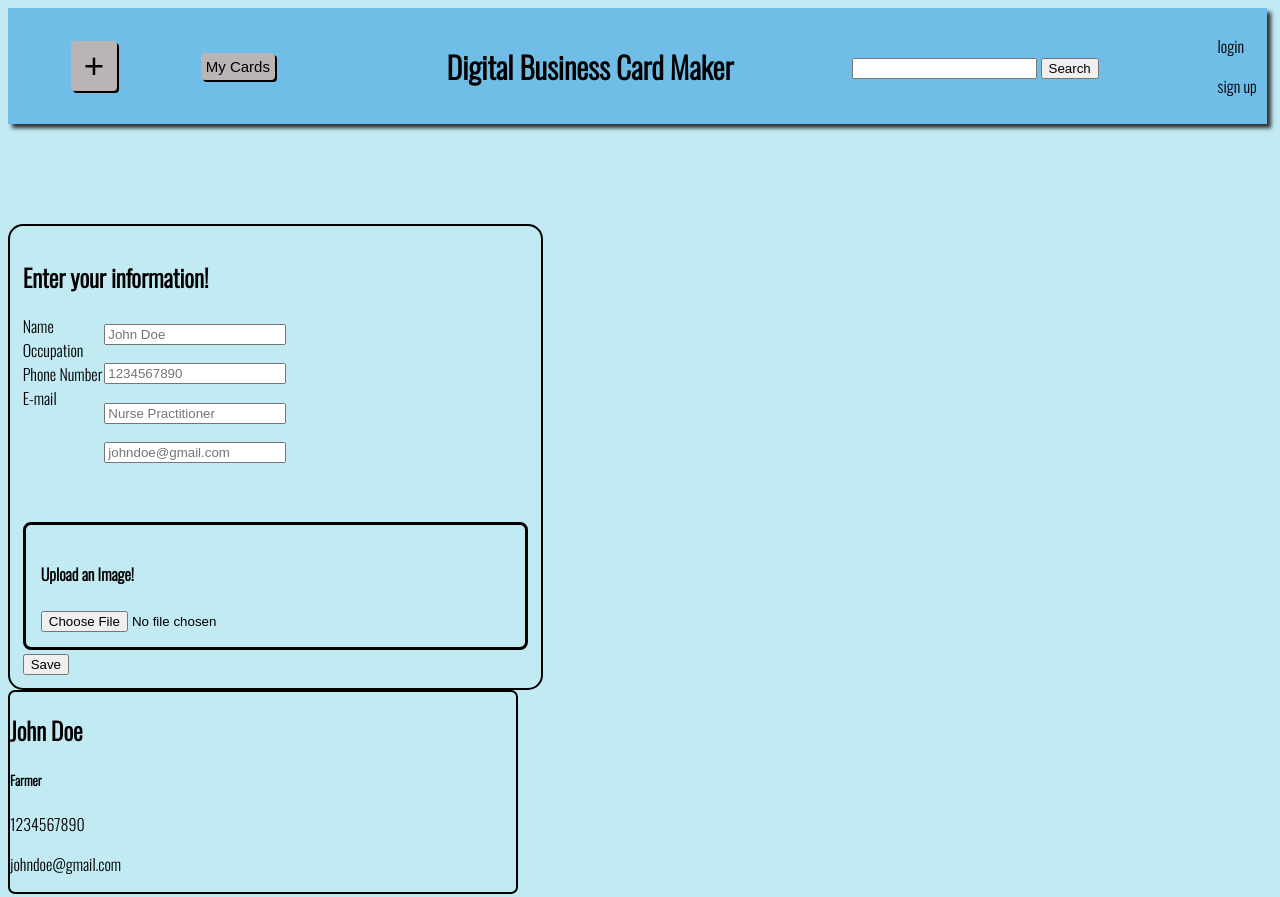
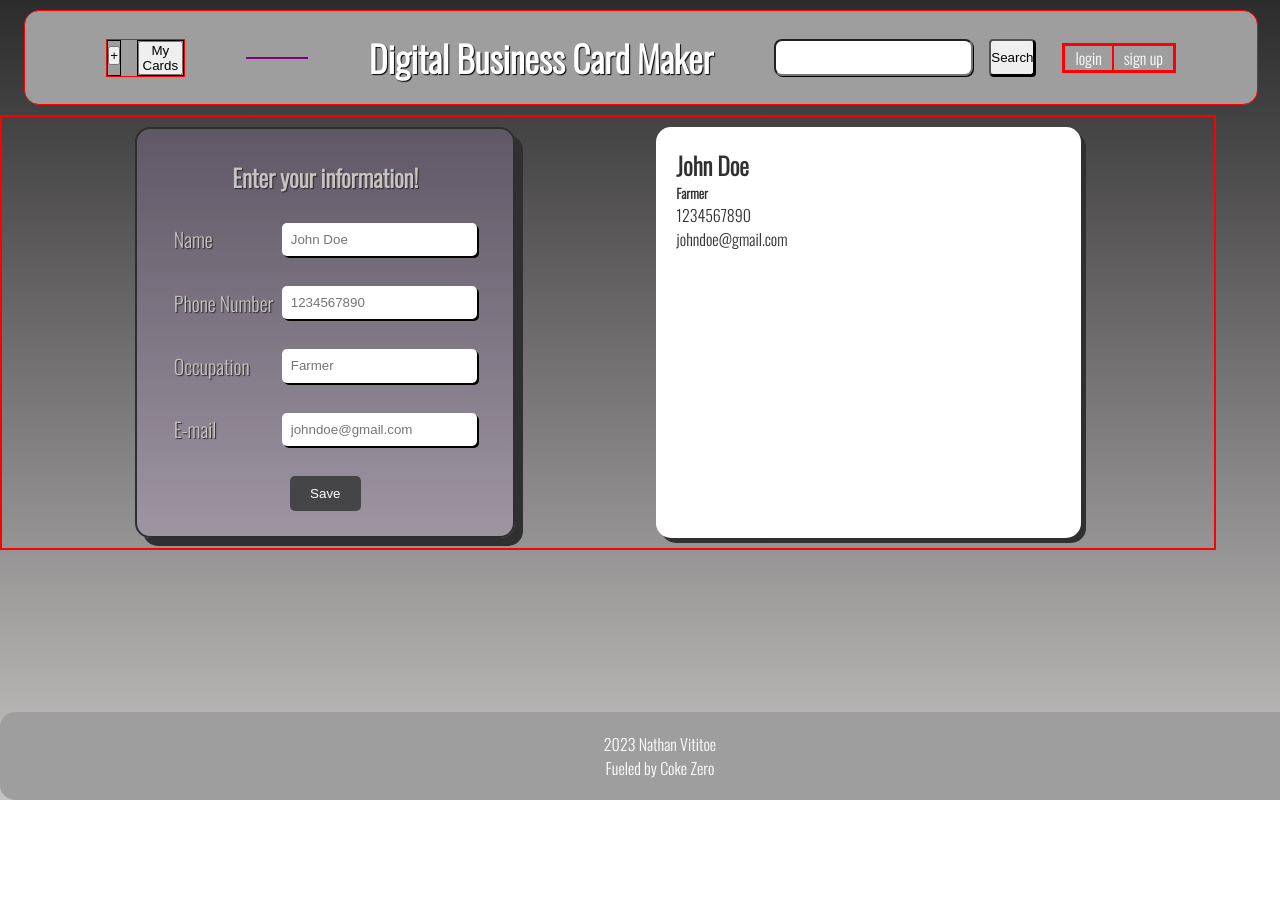
Before and after one commit to Nathanvititoe/FullStackMVP, a website: page public/index.html in a window 1280 px wide. Shown: the top 897 px of the page. After the commit the page ends 800 px from the top, so only its background shows below. Drawn offline with nearby package versions, Linux system fonts and the light colour scheme.

Commit message:
changed up the styling

```diff
--- a/public/index.html
+++ b/public/index.html
@@ -5,15 +5,18 @@
     <meta name="viewport" content="width=device-width, initial-scale=1.0" />
     <title>Business Card Generator</title>
     <script defer src="app.js"></script>
-    <link rel="stylesheet" href="style.css" />
-    <link rel="preconnect" href="https://fonts.googleapis.com">
-    <link rel="preconnect" href="https://fonts.gstatic.com" crossorigin>
-    <link href="https://fonts.googleapis.com/css2?family=Oswald:wght@300&family=Quicksand&display=swap" rel="stylesheet">
+    <link rel="stylesheet" href="styles.css" />
+    <link rel="preconnect" href="https://fonts.googleapis.com" />
+    <link rel="preconnect" href="https://fonts.gstatic.com" crossorigin />
+    <link
+      href="https://fonts.googleapis.com/css2?family=Oswald:wght@300&family=Quicksand&display=swap"
+      rel="stylesheet"
+    />
   </head>
   <body>
     <div class="page-Container">
       <!--NAVBAR CONTAINER-->
-      <div class="navbar">
+      <nav class="navbar">
         <div class="card-nav">
           <div id="addCard">
             <button id="addCard-btn">+</button>
@@ -22,11 +25,13 @@
             <button id="myCards-btn">My Cards</button>
           </div>
         </div>
+        <div id="spacer">
+        </div>
         <a href="/index.html"><h1>Digital Business Card Maker</h1></a>
         <form action="/cards" method="GET" id="search-form">
           <div class="search">
             <input id="searchBar-field" type="text" />
-            <input type="submit" value="Search" id="search-btn">
+            <input type="submit" value="Search" id="search-btn" />
           </div>
         </form>
         <div class="account-btns">
@@ -37,57 +42,88 @@
             <p>sign up</p>
           </div>
         </div>
-      </div>
+      </nav>
       <!--END OF NAVBAR CONTAINER-->
       <!--FORM CONTAINER-->
+      <div class="form-example-container">
         <div class="form-container">
-        <h2>Enter your information!</h2>
-        <div class="input-container">
-          <form action="/cards" method="post" class="form-fields" id="form-form">
+          <h2 id="form-h2">Enter your information!</h2>
+          <form
+            action="/cards"
+            method="post"
+            class="form-fields"
+            id="form-form"
+          >
             <div class="form-box">
-              <div class="input-labels">
-                <label for="name-input">Name</label>
-                <label for="occupation">Occupation</label>
-                <label for="phone-input">Phone Number</label>
-                <label for="email-input">E-mail</label>
-              </div>
-              <div class="input-fields">
+              <div class="name">
+                <label
+                  for="name-input"
+                  class="form-item"
+                  class="form-label"
+                  id="name-label"
+                  >Name</label
+                >
                 <input
                   type="text"
+                  class="form-item"
                   name="Name"
                   placeholder="John Doe"
                   id="name-input"
                 />
+              </div>
+              <div class="phone">
+                <label
+                  for="phone-input"
+                  class="form-item"
+                  class="form-label"
+                  id="phone-label"
+                  >Phone Number</label
+                >
                 <input
                   type="text"
+                  class="form-item"
                   name="phone_number"
                   placeholder="1234567890"
                   id="phone-input"
                 />
+              </div>
+              <div class="job">
+                <label
+                  for="occupation"
+                  class="form-item"
+                  class="form-label"
+                  id="job-label"
+                  >Occupation</label
+                >
+                <input
+                  class="form-item"
+                  type="text"
+                  name="occupation"
+                  placeholder="Farmer"
+                  id="occupation-input"
+                />
+              </div>
+              <div class="email">
+                <label
+                  for="email-input"
+                  class="form-item"
+                  class="form-label"
+                  id="email-label"
+                  >E-mail</label
+                >
                 <input
                   type="text"
-                  name="occupation"
-                  placeholder="Nurse Practitioner"
-                  id="occupation-input"
-                />
-                <input
-                  type="text"
+                  class="form-item"
                   name="email"
                   placeholder="johndoe@gmail.com"
                   id="email-input"
                 />
               </div>
             </div>
-
-            <div class="imgBox">
-              <h4>Upload an Image!</h4>
-              <input type="file" id="imgUpload" name="image" />
-            </div>
             <div id="submit-btn-container">
-                <input id="form-submit-btn" type="submit" value="Save">
+              <input id="form-submit-btn" type="submit" value="Save" />
             </div>
           </form>
-        </div>
         </div>
         <!--END OF FORM CONTAINER-->
         <!--EXAMPLE CARD-->
@@ -110,6 +146,7 @@
             </div>
           </div>
         </div>
+      </div>
       <!--END OF EXAMPLE CARD-->
       <!--Login modals-->
       <div id="login-modal" class="modal">
@@ -119,10 +156,15 @@
           <div class="user-pass">
             <form id="loginForm">
               <label for="username-login">Username:</label>
-              <input type="text" id="username-login" name="username" required>
+              <input type="text" id="username-login" name="username" required />
               <label for="password-login">Password:</label>
-              <input type="password" id="password-login" name="passwords" required>
-              <input type="submit" value="Login"></input>
+              <input
+                type="password"
+                id="password-login"
+                name="passwords"
+                required
+              />
+              <input type="submit" value="Login" />
             </form>
           </div>
           <div id="message"></div>
@@ -136,17 +178,21 @@
           <h2>Sign Up</h2>
           <form id="signupForm">
             <label for="username-signup">Username:</label>
-            <input type="text" id="username-signup" name="username" required>
+            <input type="text" id="username-signup" name="username" required />
             <label for="password-signup">Password:</label>
-            <input type="password" id="password-signup" name="passwords" required>
-            <input type="submit"></input>
+            <input
+              type="password"
+              id="password-signup"
+              name="passwords"
+              required
+            />
+            <input type="submit" />
           </form>
         </div>
       </div>
       <!--END OF SIGNUP MODALS-->
       <!--MY CARDS LIST-->
-      <ul class="myCards">
-      </ul>
+      <ul class="myCards"></ul>
       <!--END OF MYCARDS LIST-->
       <!--FOOTER -->
       <div class="footer-container">
--- a/public/style.css
+++ /dev/null
@@ -1,163 +0,0 @@
-/* contains whole page */
-body {
-    background-color: rgb(193, 234, 243);
-    font-family: 'Oswald', sans-serif;
-}
-.page-container {
-  display: flex;
-  overflow-x: auto;
-  margin: 0 auto;
-}
-
-/* removes anchor defaults */
-a {
-  text-decoration: none;
-  color: inherit;
-}
-
-/*  navbar container styling */
-.navbar {
-  display: flex;
-  justify-content: space-between;
-  align-items: center;
-  width: 98%;
-  padding: 10px;
-  box-shadow: 4px 4px 4px rgb(49, 47, 47);
-  /* background-color: rgb(101, 97, 97); */
-  background-color: rgb(112, 190, 231);
-}
-
-/* page title styling */
-.navbar h1 {
-  margin: 0;
-  font-size: 30px;
-}
-
-/* includes add card and my card button */
-.card-nav {
-  display: flex;
-  align-items: center;
-  justify-content: space-evenly;
-  width: 25%;
-}
-
-/* styles addCard btn specifically  */
-#addCard-btn {
-  padding: 5px;
-  font-size: 35px;
-  background-color: #bab4b4;
-  width: 60%;
-  color: #010101;
-  border-radius: 4px;
-  border: none;
-  cursor: pointer;
-  box-shadow: 2px 2px;
-  transition: background-color 0.3s ease;
-}
-
-/* sets proper width for addCard container  */
-#addCard {
-  width: 25%;
-}
-
-/* my card btn styling */
-#myCards-btn {
-    padding: 5px;
-    font-size: 15px;
-    background-color: #bab4b4;
-    color: #010101;
-    height: 35%;
-    border: none;
-    border-radius: 4px;
-    cursor: pointer;
-    box-shadow: 2px 2px;
-    transition: background-color 0.3s ease;
-  }
-
-/* container for entire form */
-.form-container {
-  border: 2px solid black;
-  position: relative;
-  border-radius: 15px;
-  width: 40%;
-  padding: 1%;
-  margin-top: 100px;
-  margin-right: 100px;
-}
-
-/* container for entire example business card  */
-.example-container {
-  display: flex;
-  border: 2px solid black;
-  border-radius: 7px;
-  width: 40%;
-}
-
-/* all form input boxes */
-.form-fields {
-  display: flex;
-  flex-direction: column;
-  justify-content: flex-start;
-}
-
-/* .form-fields input {
-    margin: 1%;
-} */
-
-.imgBox {
-  border: 3px solid black;
-  border-radius: 8px;
-  margin-top: 50px;
-  padding: 3%;
-}
-
-.input-labels {
-  display: flex;
-  flex-direction: column;
-}
-
-.input-fields {
-  display: flex;
-  flex-direction: column;
-}
-
-.input-fields label {
-  margin: 5% 1%;
-}
-
-.input-fields input {
-  margin: 5% 1%;
-}
-
-.form-box {
-  display: flex;
-}
-
-.modal {
-  display: none;
-  position: fixed;
-  z-index: 1;
-  left: 0;
-  top: 0;
-  width: 100%;
-  height: 100%;
-  overflow: auto;
-  background-color: rgba(0, 0, 0, 0.5);
-}
-
-.modal-content {
-  background-color: #fefefe;
-  margin: 15% auto;
-  padding: 20px;
-  border: 1px solid #888;
-  width: 300px;
-}
-
-.close {
-  float: right;
-  cursor: pointer;
-}
-
-.close:hover {
-  color: red;
-}
--- /dev/null
+++ b/public/styles.css
@@ -0,0 +1,258 @@
+* {
+  margin: 0;
+  padding: 0;
+  /* box-sizing: border-box; */
+  text-decoration: none;
+}
+
+body {
+  font-family: "Oswald", sans-serif;
+  background: linear-gradient(to bottom, #2d2c2c, #c6c3c3);
+  color: #313030;
+  display: flex;
+  flex-direction: column;
+  height: 100vh;
+  width: 95%;
+}
+
+.page-container {
+  display: flex;
+  justify-content: center;
+  margin-top: 20px;
+  width: 95%;
+}
+
+.form-example-container {
+  display: flex;
+  justify-content: center;
+  gap: 10%;
+  border: 2px solid red;
+}
+
+.navbar {
+  background-color: #9e9e9e;
+  padding: 20px;
+  display: flex;
+  justify-content: space-evenly;
+  align-items: center;
+  border-radius: 15px;
+  width: 98%;
+  margin: 10px 2%;
+}
+
+nav {
+    border: 1px solid red;
+}
+
+.navbar h1 {
+  color: #ffffff;
+  text-shadow: 1px 1px 1px black;
+  font-size: 2.25rem;
+}
+
+.card-nav {
+    border: 1px solid red;
+    display: flex;
+    gap: 20%;
+}
+
+#addCard {
+    border: 1px solid black;
+}
+
+#myCards {
+    border: 1px solid black;
+}
+
+#spacer {
+    border: 1px solid purple;
+    width: 5%;
+}
+.search {
+    display: flex;
+    gap: 7%;
+}
+
+#searchBar-field {
+    padding: 4%;
+    border-radius: 8px;
+    box-shadow: 1px 1px;
+}
+
+#search-btn {
+    border-radius: 4px;
+    box-shadow: 1px 1px;
+}
+
+.account-btns {
+  border: 2px solid red;
+  display: flex;
+}
+
+.account-btns p {
+  margin: 0 10px;
+  color: #ffffff;
+  cursor: pointer;
+}
+
+#login-btn {
+  border-right: 1px solid #ffffff;
+  border: 1px solid red;
+}
+
+#signup-btn {
+    border: 1px solid red;
+}
+
+#name-input,
+#phone-input,
+#occupation-input,
+#email-input {
+  padding: 3%;
+  border-radius: 5px;
+  border: none;
+  box-shadow: 2px 2px;
+}
+
+.form-box {
+  display: flex;
+  flex-direction: column;
+  margin-bottom: 5%;
+}
+
+.form-item {
+  margin: 5% 0;
+}
+
+label {
+  font-size: 1.25rem;
+  text-shadow: 1px 1px 1px rgb(41, 40, 40);
+  color: #c6c3c3;
+}
+
+#form-h2 {
+  color: #c6c3c3;
+  text-shadow: 1px 1px 1px rgb(41, 40, 40);
+  padding: 2%;
+  padding-bottom: 4%;
+  text-align: center;
+}
+
+.form-container {
+  padding: 2% 3%;
+  display: flex;
+  flex-direction: column;
+  border-radius: 15px;
+  margin: 10px;
+  width: 25%;
+  border: 2px solid rgb(47, 46, 46);
+  background-color: rgba(200, 167, 236, 0.2);
+  box-shadow: 8px 8px;
+  gap: 5%;
+}
+
+#form-form {
+  display: flex;
+  flex-direction: column;
+  align-items: space-evenly;
+  width: 100%;
+}
+
+.name {
+  display: flex;
+  justify-content: space-between;
+  align-items: center;
+}
+
+.phone {
+  display: flex;
+  justify-content: space-between;
+  align-items: center;
+}
+
+.job {
+  display: flex;
+  justify-content: space-between;
+  align-items: center;
+}
+
+.email {
+  display: flex;
+  justify-content: space-between;
+  align-items: center;
+}
+
+#form-submit-btn {
+  background-color: #454547;
+  color: #ffffff;
+  border: none;
+  padding: 10px 20px;
+  cursor: pointer;
+  border-radius: 5px;
+}
+
+#submit-btn-container {
+    display: flex;
+    justify-content: center;
+}
+
+.example-container {
+  border-radius: 15px;
+  margin: 10px;
+  padding: 20px;
+  width: 35%;
+  box-sizing: border-box;
+  background-color: #ffffff;
+  box-shadow: 5px 5px;
+}
+
+.modal {
+  display: none;
+  position: fixed;
+  z-index: 1;
+  padding-top: 100px;
+  left: 0;
+  top: 0;
+  width: 100%;
+  height: 100%;
+  overflow: auto;
+  background-color: rgb(0, 0, 0);
+  background-color: rgba(0, 0, 0, 0.4);
+}
+
+.modal-content {
+  background-color: #fefefe;
+  margin: auto;
+  padding: 20px;
+  border: 1px solid #888;
+  width: 80%;
+  border-radius: 15px;
+}
+
+.close-login,
+.close-signup {
+  color: #aaaaaa;
+  float: right;
+  font-size: 28px;
+  font-weight: bold;
+}
+
+.close-login:hover,
+.close-login:focus,
+.close-signup:hover,
+.close-signup:focus {
+  color: #000;
+  text-decoration: none;
+  cursor: pointer;
+}
+
+.footer-container {
+  background-color: #9e9e9e;
+  color: #ffffff;
+  padding: 20px;
+  text-align: center;
+  position: fixed;
+  bottom: 0;
+  width: 100%;
+  border-radius: 15px;
+}
```
Lines whose indentation alone changed are shown as unchanged.
